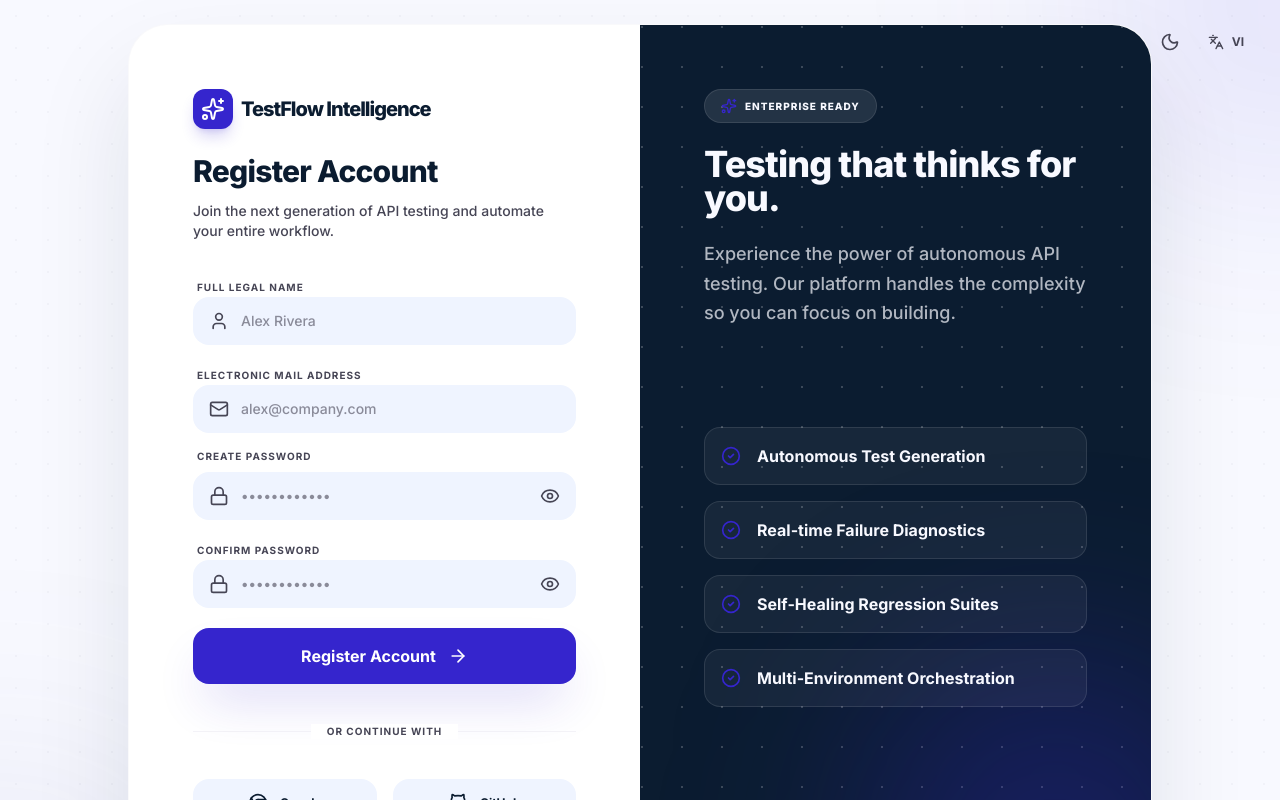
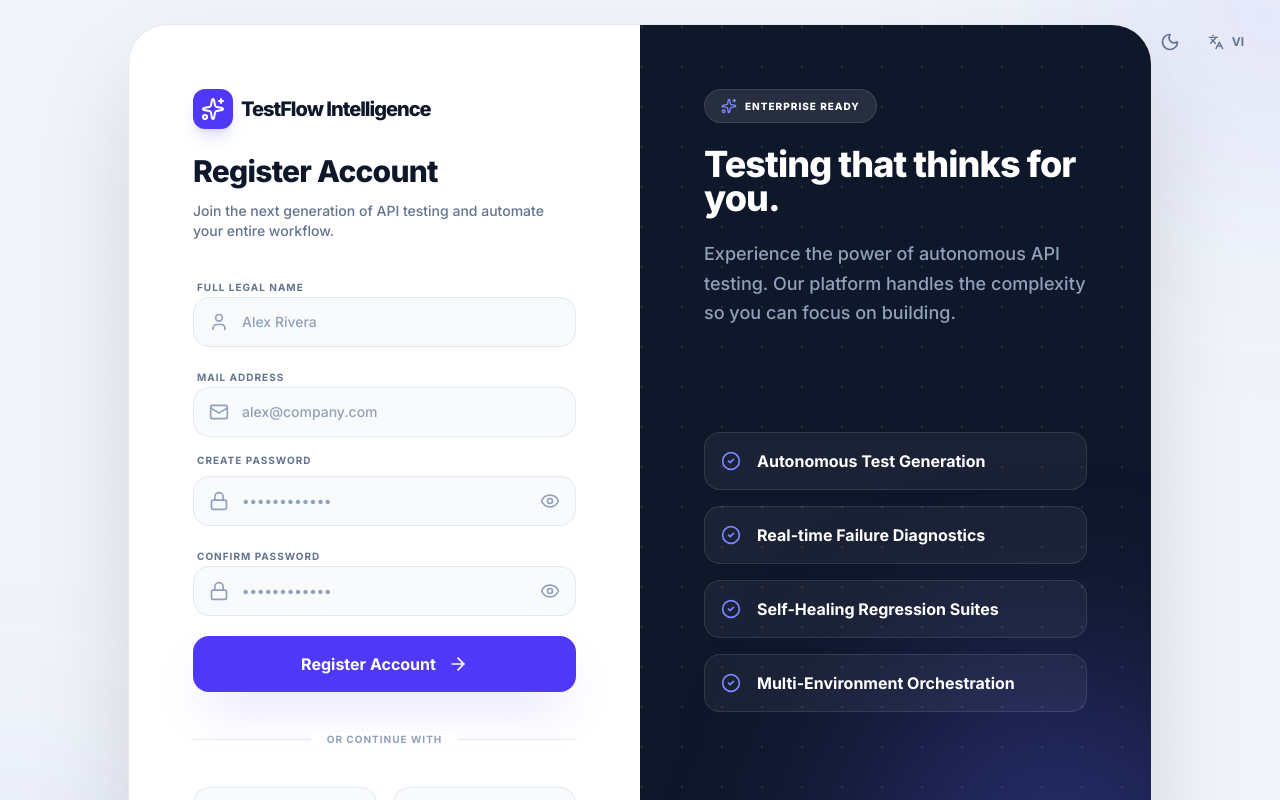
Before and after one commit to Hause173226/llm-api-test-generator, a React (Vite) app: page /register in a window 1280 px wide. Shown: the top 800 px of the page. Built offline with nearby package versions, Linux system fonts and the light colour scheme; no server answers.

Commit message:
update HomePage,AuthPage

```diff
--- a/src/locales/en.json
+++ b/src/locales/en.json
@@ -358,8 +358,8 @@
       "title": "Profile Information",
       "subtitle": "Update your personal details and contact information.",
       "name": "Full Legal Name",
-      "email": "Electronic Mail Address",
-      "emailWarning": "Changing your electronic mail address will require a new verification process. You will receive a confirmation link at your new address."
+      "email": "Mail Address",
+      "emailWarning": "Changing your mail address will require a new verification process. You will receive a confirmation link at your new address."
     },
     "security": {
       "title": "Security and Password",
@@ -775,7 +775,7 @@
     "loginDescription": "Access your autonomous testing dashboard and monitor your API health.",
     "registerDescription": "Join the next generation of API testing and automate your entire workflow.",
     "fullName": "Full Legal Name",
-    "email": "Electronic Mail Address",
+    "email": "Mail Address",
     "password": "Password",
     "createPassword": "Create Password",
     "confirmPassword": "Confirm Password",
@@ -799,7 +799,7 @@
     "joinedBy": "Joined by 12k+ developers",
     "passwordMismatch": "Confirm Password must match Create Password.",
     "forgotTitle": "Recover Your Credentials",
-    "forgotSubtitle": "Enter your registered electronic mail address to receive a secure reset link.",
+    "forgotSubtitle": "Enter your registered mail address to receive a secure reset link.",
     "sendReset": "Send Reset Instruction",
     "returnToSignIn": "Return to Sign In Page",
     "instructionsSent": "Instructions Sent",
--- a/src/pages/AuthPage.tsx
+++ b/src/pages/AuthPage.tsx
@@ -128,22 +128,24 @@ export default function AuthPage() {
   };
 
   return (
-    <div className="min-h-screen bg-surface dark:bg-surface-container-lowest flex items-center justify-center p-6 relative overflow-hidden transition-colors">
+    <div className="min-h-screen bg-slate-100 dark:bg-slate-950 flex items-center justify-center p-6 relative overflow-hidden transition-colors">
       <div className="absolute top-6 right-6 z-20 flex items-center gap-2">
         <button
           onClick={() => setIsDark(!isDark)}
-          className="p-2 hover:bg-surface-container-high dark:hover:bg-surface-container rounded-lg transition-colors text-on-surface-variant hover:text-primary"
+          className="p-2 hover:bg-white/50 dark:hover:bg-slate-800 rounded-lg transition-colors text-slate-500 dark:text-slate-400 hover:text-indigo-600 dark:hover:text-indigo-400 cursor-pointer"
           title={
             isDark
               ? t("common.switchToLightMode")
               : t("common.switchToDarkMode")
           }
+          aria-label={isDark ? t("common.switchToLightMode") : t("common.switchToDarkMode")}
         >
           {isDark ? <Sun className="w-5 h-5" /> : <Moon className="w-5 h-5" />}
         </button>
         <button
           onClick={toggleLanguage}
-          className="flex items-center gap-2 px-3 py-1.5 hover:bg-surface-container-high dark:hover:bg-surface-container rounded-lg transition-colors text-on-surface-variant hover:text-primary font-bold text-xs"
+          className="flex items-center gap-2 px-3 py-1.5 hover:bg-white/50 dark:hover:bg-slate-800 rounded-lg transition-colors text-slate-500 dark:text-slate-400 hover:text-indigo-600 dark:hover:text-indigo-400 font-bold text-xs cursor-pointer"
+          aria-label="Toggle language"
         >
           <Languages className="w-4 h-4" />
           <span className="uppercase">
@@ -154,31 +156,31 @@ export default function AuthPage() {
 
       {/* Background Elements */}
       <div
-        className="absolute top-0 left-0 w-full h-full opacity-[0.03] dark:opacity-[0.08] pointer-events-none"
+        className="absolute top-0 left-0 w-full h-full opacity-[0.03] dark:opacity-[0.05] pointer-events-none"
         style={{
           backgroundImage: "radial-gradient(currentColor 1px, transparent 1px)",
           backgroundSize: "32px 32px",
         }}
       ></div>
-      <div className="absolute -top-48 -right-48 w-96 h-96 bg-primary/10 rounded-full blur-[120px]"></div>
-      <div className="absolute -bottom-48 -left-48 w-96 h-96 bg-secondary/10 rounded-full blur-[120px]"></div>
+      <div className="absolute -top-48 -right-48 w-96 h-96 bg-indigo-500/10 rounded-full blur-[120px]"></div>
+      <div className="absolute -bottom-48 -left-48 w-96 h-96 bg-indigo-500/10 rounded-full blur-[120px]"></div>
 
-      <div className="w-full max-w-5xl grid grid-cols-1 lg:grid-cols-2 bg-surface-container-lowest dark:bg-surface-container-low rounded-[40px] shadow-[0_50px_100px_rgba(11,28,48,0.1)] border border-outline-variant/10 dark:border-slate-800 overflow-hidden relative z-10">
+      <div className="w-full max-w-5xl grid grid-cols-1 lg:grid-cols-2 bg-white dark:bg-slate-900 rounded-[40px] shadow-[0_50px_100px_rgba(0,0,0,0.12)] dark:shadow-[0_50px_100px_rgba(0,0,0,0.5)] border border-slate-200 dark:border-slate-700 overflow-hidden relative z-10">
         {/* Left Side: Form */}
         <div className="p-10 md:p-16 flex flex-col justify-center space-y-8">
           <div className="space-y-3">
             <Link to="/" className="flex items-center gap-2 mb-6 group">
-              <div className="w-10 h-10 bg-primary rounded-xl flex items-center justify-center shadow-lg shadow-primary/20 group-hover:scale-110 transition-transform">
+              <div className="w-10 h-10 bg-indigo-600 dark:bg-indigo-500 rounded-xl flex items-center justify-center shadow-lg shadow-indigo-500/20 group-hover:scale-110 transition-transform">
                 <Sparkles className="w-6 h-6 text-white" />
               </div>
-              <span className="text-xl font-black tracking-tighter text-on-surface">
+              <span className="text-xl font-black tracking-tighter text-slate-900 dark:text-white">
                 TestFlow Intelligence
               </span>
             </Link>
-            <h1 className="text-3xl font-black tracking-tight text-on-surface">
+            <h1 className="text-3xl font-black tracking-tight text-slate-900 dark:text-white">
               {isLogin ? t("auth.welcomeBack") : t("auth.registerAccount")}
             </h1>
-            <p className="text-on-surface-variant font-medium text-sm">
+            <p className="text-slate-500 dark:text-slate-400 font-medium text-sm">
               {isLogin
                 ? t("auth.loginDescription")
                 : t("auth.registerDescription")}
@@ -186,7 +188,7 @@ export default function AuthPage() {
           </div>
 
           {error && (
-            <div className="bg-error-container/30 border border-error/20 p-4 rounded-2xl flex items-center gap-3 text-error text-sm font-bold">
+            <div className="bg-red-50 dark:bg-red-900/20 border border-red-200 dark:border-red-800 p-4 rounded-2xl flex items-center gap-3 text-red-600 dark:text-red-400 text-sm font-bold">
               <AlertCircle className="w-5 h-5" />
               {error}
             </div>
@@ -196,17 +198,19 @@ export default function AuthPage() {
             <div className="space-y-4">
               {!isLogin && (
                 <div className="space-y-2">
-                  <label className="text-[10px] font-bold text-on-surface-variant uppercase tracking-widest ml-1">
+                  <label htmlFor="fullName" className="text-[10px] font-bold text-slate-500 dark:text-slate-400 uppercase tracking-widest ml-1">
                     {t("auth.fullName")}
                   </label>
                   <div className="relative group">
-                    <User className="absolute left-4 top-1/2 -translate-y-1/2 w-5 h-5 text-on-surface-variant group-focus-within:text-primary transition-colors" />
+                    <User className="absolute left-4 top-1/2 -translate-y-1/2 w-5 h-5 text-slate-400 dark:text-slate-500 group-focus-within:text-indigo-600 dark:group-focus-within:text-indigo-400 transition-colors" />
                     <input
+                      id="fullName"
                       required
                       name="fullName"
                       value={formData.fullName}
                       onChange={handleChange}
-                      className="w-full pl-12 pr-4 py-3.5 bg-surface-container-low dark:bg-slate-900 rounded-2xl border-none focus:ring-4 focus:ring-primary-fixed dark:focus:ring-indigo-900/30 transition-all text-on-surface placeholder:text-on-surface-variant/60 font-medium text-sm"
+                      autoComplete="name"
+                      className="w-full pl-12 pr-4 py-3.5 bg-slate-50 dark:bg-slate-800 rounded-2xl border border-slate-200 dark:border-slate-700 focus:outline-none focus:ring-2 focus:ring-indigo-500/30 focus:border-indigo-500 dark:focus:border-indigo-400 transition-all text-slate-900 dark:text-white placeholder:text-slate-400 dark:placeholder:text-slate-500 font-medium text-sm"
                       placeholder="Alex Rivera"
                       type="text"
                     />
@@ -215,17 +219,19 @@ export default function AuthPage() {
               )}
 
               <div className="space-y-2">
-                <label className="text-[10px] font-bold text-on-surface-variant uppercase tracking-widest ml-1">
+                <label htmlFor="email" className="text-[10px] font-bold text-slate-500 dark:text-slate-400 uppercase tracking-widest ml-1">
                   {t("auth.email")}
                 </label>
                 <div className="relative group">
-                  <Mail className="absolute left-4 top-1/2 -translate-y-1/2 w-5 h-5 text-on-surface-variant group-focus-within:text-primary transition-colors" />
+                  <Mail className="absolute left-4 top-1/2 -translate-y-1/2 w-5 h-5 text-slate-400 dark:text-slate-500 group-focus-within:text-indigo-600 dark:group-focus-within:text-indigo-400 transition-colors" />
                   <input
+                    id="email"
                     required
                     name="email"
                     value={formData.email}
                     onChange={handleChange}
-                    className="w-full pl-12 pr-4 py-3.5 bg-surface-container-low dark:bg-slate-900 rounded-2xl border-none focus:ring-4 focus:ring-primary-fixed dark:focus:ring-indigo-900/30 transition-all text-on-surface placeholder:text-on-surface-variant/60 font-medium text-sm"
+                    autoComplete="email"
+                    className="w-full pl-12 pr-4 py-3.5 bg-slate-50 dark:bg-slate-800 rounded-2xl border border-slate-200 dark:border-slate-700 focus:outline-none focus:ring-2 focus:ring-indigo-500/30 focus:border-indigo-500 dark:focus:border-indigo-400 transition-all text-slate-900 dark:text-white placeholder:text-slate-400 dark:placeholder:text-slate-500 font-medium text-sm"
                     placeholder="alex@company.com"
                     type="email"
                   />
@@ -234,34 +240,37 @@ export default function AuthPage() {
 
               <div className="space-y-2">
                 <div className="flex justify-between items-center ml-1">
-                  <label className="text-[10px] font-bold text-on-surface-variant uppercase tracking-widest">
+                  <label htmlFor="password" className="text-[10px] font-bold text-slate-500 dark:text-slate-400 uppercase tracking-widest">
                     {isLogin ? t("auth.password") : t("auth.createPassword")}
                   </label>
                   {isLogin && (
                     <Link
                       to="/forgot-password"
                       title={t("auth.forgotTitle")}
-                      className="text-[10px] font-bold text-primary uppercase tracking-widest hover:underline"
+                      className="text-[10px] font-bold text-indigo-600 dark:text-indigo-400 uppercase tracking-widest hover:underline"
                     >
                       {t("auth.forgotPassword")}
                     </Link>
                   )}
                 </div>
                 <div className="relative group">
-                  <Lock className="absolute left-4 top-1/2 -translate-y-1/2 w-5 h-5 text-on-surface-variant group-focus-within:text-primary transition-colors" />
+                  <Lock className="absolute left-4 top-1/2 -translate-y-1/2 w-5 h-5 text-slate-400 dark:text-slate-500 group-focus-within:text-indigo-600 dark:group-focus-within:text-indigo-400 transition-colors" />
                   <input
+                    id="password"
                     required
                     name="password"
                     value={formData.password}
                     onChange={handleChange}
-                    className="w-full pl-12 pr-12 py-3.5 bg-surface-container-low dark:bg-slate-900 rounded-2xl border-none focus:ring-4 focus:ring-primary-fixed dark:focus:ring-indigo-900/30 transition-all text-on-surface placeholder:text-on-surface-variant/60 font-medium text-sm"
+                    autoComplete={isLogin ? "current-password" : "new-password"}
+                    className="w-full pl-12 pr-12 py-3.5 bg-slate-50 dark:bg-slate-800 rounded-2xl border border-slate-200 dark:border-slate-700 focus:outline-none focus:ring-2 focus:ring-indigo-500/30 focus:border-indigo-500 dark:focus:border-indigo-400 transition-all text-slate-900 dark:text-white placeholder:text-slate-400 dark:placeholder:text-slate-500 font-medium text-sm"
                     placeholder="••••••••••••"
                     type={showPassword ? "text" : "password"}
                   />
                   <button
                     type="button"
                     onClick={() => setShowPassword(!showPassword)}
-                    className="absolute right-4 top-1/2 -translate-y-1/2 text-on-surface-variant hover:text-on-surface transition-colors"
+                    aria-label={showPassword ? "Hide password" : "Show password"}
+                    className="absolute right-4 top-1/2 -translate-y-1/2 text-slate-400 dark:text-slate-500 hover:text-slate-700 dark:hover:text-slate-300 transition-colors cursor-pointer"
                   >
                     {showPassword ? (
                       <EyeOff className="w-5 h-5" />
@@ -274,26 +283,27 @@ export default function AuthPage() {
 
               {!isLogin && (
                 <div className="space-y-2">
-                  <label className="text-[10px] font-bold text-on-surface-variant uppercase tracking-widest ml-1">
+                  <label htmlFor="confirmPassword" className="text-[10px] font-bold text-slate-500 dark:text-slate-400 uppercase tracking-widest ml-1">
                     {t("auth.confirmPassword")}
                   </label>
                   <div className="relative group">
-                    <Lock className="absolute left-4 top-1/2 -translate-y-1/2 w-5 h-5 text-on-surface-variant group-focus-within:text-primary transition-colors" />
+                    <Lock className="absolute left-4 top-1/2 -translate-y-1/2 w-5 h-5 text-slate-400 dark:text-slate-500 group-focus-within:text-indigo-600 dark:group-focus-within:text-indigo-400 transition-colors" />
                     <input
+                      id="confirmPassword"
                       required
                       name="confirmPassword"
                       value={formData.confirmPassword}
                       onChange={handleChange}
-                      className="w-full pl-12 pr-12 py-3.5 bg-surface-container-low dark:bg-slate-900 rounded-2xl border-none focus:ring-4 focus:ring-primary-fixed dark:focus:ring-indigo-900/30 transition-all text-on-surface placeholder:text-on-surface-variant/60 font-medium text-sm"
+                      autoComplete="new-password"
+                      className="w-full pl-12 pr-12 py-3.5 bg-slate-50 dark:bg-slate-800 rounded-2xl border border-slate-200 dark:border-slate-700 focus:outline-none focus:ring-2 focus:ring-indigo-500/30 focus:border-indigo-500 dark:focus:border-indigo-400 transition-all text-slate-900 dark:text-white placeholder:text-slate-400 dark:placeholder:text-slate-500 font-medium text-sm"
                       placeholder="••••••••••••"
                       type={showConfirmPassword ? "text" : "password"}
                     />
                     <button
                       type="button"
-                      onClick={() =>
-                        setShowConfirmPassword(!showConfirmPassword)
-                      }
-                      className="absolute right-4 top-1/2 -translate-y-1/2 text-on-surface-variant hover:text-on-surface transition-colors"
+                      onClick={() => setShowConfirmPassword(!showConfirmPassword)}
+                      aria-label={showConfirmPassword ? "Hide password" : "Show password"}
+                      className="absolute right-4 top-1/2 -translate-y-1/2 text-slate-400 dark:text-slate-500 hover:text-slate-700 dark:hover:text-slate-300 transition-colors cursor-pointer"
                     >
                       {showConfirmPassword ? (
                         <EyeOff className="w-5 h-5" />
@@ -308,7 +318,7 @@ export default function AuthPage() {
 
             <button
               disabled={isLoading}
-              className="w-full py-4 bg-primary text-on-primary rounded-2xl font-bold text-base shadow-2xl shadow-primary/20 hover:scale-[1.02] active:scale-[0.98] transition-all flex items-center justify-center gap-3 group disabled:opacity-50 disabled:cursor-not-allowed disabled:hover:scale-100"
+              className="w-full py-4 bg-indigo-600 dark:bg-indigo-500 text-white rounded-2xl font-bold text-base shadow-2xl shadow-indigo-500/20 hover:scale-[1.02] active:scale-[0.98] transition-all flex items-center justify-center gap-3 group disabled:opacity-50 disabled:cursor-not-allowed disabled:hover:scale-100"
             >
               {isLoading ? (
                 <>
@@ -328,31 +338,31 @@ export default function AuthPage() {
 
           <div className="relative py-2">
             <div className="absolute inset-0 flex items-center">
-              <div className="w-full border-t border-outline-variant/20"></div>
+              <div className="w-full border-t border-slate-200 dark:border-slate-700"></div>
             </div>
             <div className="relative flex justify-center text-[10px] font-bold uppercase tracking-widest">
-              <span className="bg-surface-container-lowest dark:bg-surface-container-low px-4 text-on-surface-variant">
+              <span className="bg-white dark:bg-slate-900 px-4 text-slate-400 dark:text-slate-500">
                 {t("auth.orContinueWith")}
               </span>
             </div>
           </div>
 
           <div className="grid grid-cols-2 gap-4">
-            <button className="flex items-center justify-center gap-3 py-3.5 bg-surface-container-low dark:bg-slate-900 rounded-2xl font-bold text-xs hover:bg-surface-container-high dark:hover:bg-slate-800 transition-colors">
+            <button className="flex items-center justify-center gap-3 py-3.5 bg-slate-50 dark:bg-slate-800 text-slate-700 dark:text-slate-300 rounded-2xl font-bold text-xs border border-slate-200 dark:border-slate-700 hover:bg-slate-100 dark:hover:bg-slate-700 transition-colors cursor-pointer">
               <Chrome className="w-5 h-5" />
               Google
             </button>
-            <button className="flex items-center justify-center gap-3 py-3.5 bg-surface-container-low dark:bg-slate-900 rounded-2xl font-bold text-xs hover:bg-surface-container-high dark:hover:bg-slate-800 transition-colors">
+            <button className="flex items-center justify-center gap-3 py-3.5 bg-slate-50 dark:bg-slate-800 text-slate-700 dark:text-slate-300 rounded-2xl font-bold text-xs border border-slate-200 dark:border-slate-700 hover:bg-slate-100 dark:hover:bg-slate-700 transition-colors cursor-pointer">
               <Github className="w-5 h-5" />
               GitHub
             </button>
           </div>
 
-          <p className="text-center text-sm font-medium text-on-surface-variant">
+          <p className="text-center text-sm font-medium text-slate-500 dark:text-slate-400">
             {isLogin ? t("auth.dontHaveAccount") : t("auth.alreadyHaveAccount")}{" "}
             <Link
               to={isLogin ? "/register" : "/login"}
-              className="text-primary font-bold hover:underline"
+              className="text-indigo-600 dark:text-indigo-400 font-bold hover:underline"
             >
               {isLogin ? t("auth.registerFree") : t("auth.signIn")}
             </Link>
@@ -360,29 +370,29 @@ export default function AuthPage() {
         </div>
 
         {/* Right Side: Visual/Info */}
-        <div className="hidden lg:block bg-on-surface dark:bg-slate-950 p-16 relative overflow-hidden">
+        <div className="hidden lg:block bg-slate-900 dark:bg-slate-800 p-16 relative overflow-hidden">
           <div
-            className="absolute top-0 right-0 w-full h-full opacity-20 pointer-events-none"
+            className="absolute top-0 right-0 w-full h-full opacity-10 pointer-events-none"
             style={{
               backgroundImage:
                 "radial-gradient(circle at 2px 2px, #fff 1px, transparent 0)",
               backgroundSize: "40px 40px",
             }}
           ></div>
-          <div className="absolute -bottom-24 -right-24 w-96 h-96 bg-primary/30 rounded-full blur-[100px]"></div>
+          <div className="absolute -bottom-24 -right-24 w-96 h-96 bg-indigo-500/30 rounded-full blur-[100px]"></div>
 
-          <div className="relative z-10 h-full flex flex-col justify-between text-surface">
+          <div className="relative z-10 h-full flex flex-col justify-between text-white">
             <div className="space-y-6">
-              <div className="inline-flex items-center gap-2 px-4 py-2 bg-surface/10 rounded-full border border-surface/10">
-                <Sparkles className="w-4 h-4 text-primary" />
-                <span className="text-[10px] font-black uppercase tracking-widest">
+              <div className="inline-flex items-center gap-2 px-4 py-2 bg-white/10 rounded-full border border-white/10">
+                <Sparkles className="w-4 h-4 text-indigo-400" />
+                <span className="text-[10px] font-black uppercase tracking-widest text-white">
                   {t("auth.enterpriseReady")}
                 </span>
               </div>
-              <h2 className="text-4xl font-black tracking-tight leading-[0.95]">
+              <h2 className="text-4xl font-black tracking-tight leading-[0.95] text-white">
                 {t("auth.panelTitle")}
               </h2>
-              <p className="text-lg text-surface/70 font-medium leading-relaxed">
+              <p className="text-lg text-slate-400 font-medium leading-relaxed">
                 {t("auth.panelDescription")}
               </p>
             </div>
@@ -392,22 +402,22 @@ export default function AuthPage() {
                 (item, i) => (
                   <div
                     key={i}
-                    className="flex items-center gap-4 bg-surface/5 p-4 rounded-2xl border border-surface/10"
+                    className="flex items-center gap-4 bg-white/5 p-4 rounded-2xl border border-white/10"
                   >
-                    <CheckCircle2 className="w-5 h-5 text-primary" />
-                    <span className="text-base font-bold">{item}</span>
+                    <CheckCircle2 className="w-5 h-5 text-indigo-400 shrink-0" />
+                    <span className="text-base font-bold text-white">{item}</span>
                   </div>
                 ),
               )}
             </div>
 
-            <div className="pt-8 border-t border-surface/10">
+            <div className="pt-8 border-t border-white/10">
               <div className="flex items-center gap-4">
                 <div className="flex -space-x-3">
                   {[1, 2, 3, 4].map((i) => (
                     <div
                       key={i}
-                      className="w-10 h-10 rounded-full border-2 border-on-surface bg-surface-container overflow-hidden"
+                      className="w-10 h-10 rounded-full border-2 border-slate-700 overflow-hidden"
                     >
                       <img
                         src={`https://i.pravatar.cc/100?img=${i + 10}`}
@@ -416,7 +426,7 @@ export default function AuthPage() {
                     </div>
                   ))}
                 </div>
-                <p className="text-[10px] font-bold text-surface/60 uppercase tracking-widest">
+                <p className="text-[10px] font-bold text-slate-400 uppercase tracking-widest">
                   {t("auth.joinedBy")}
                 </p>
               </div>
```
Also changed, not shown: src/pages/LandingPage.tsx (+79 -63 lines).
